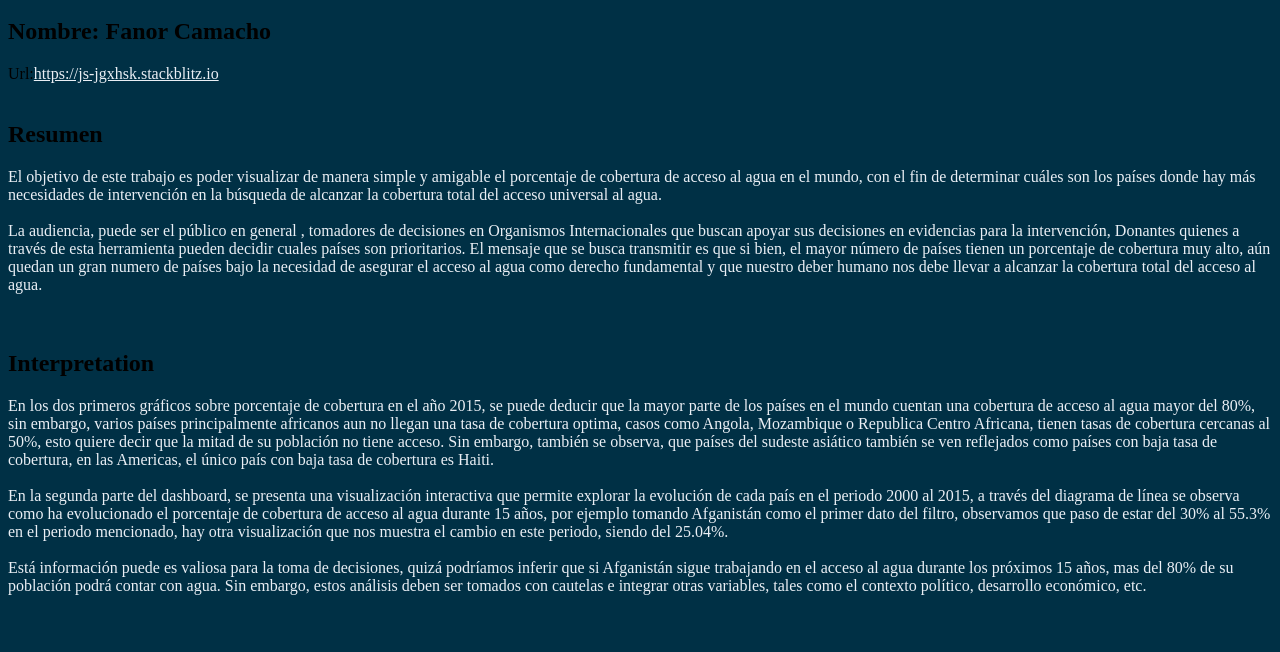
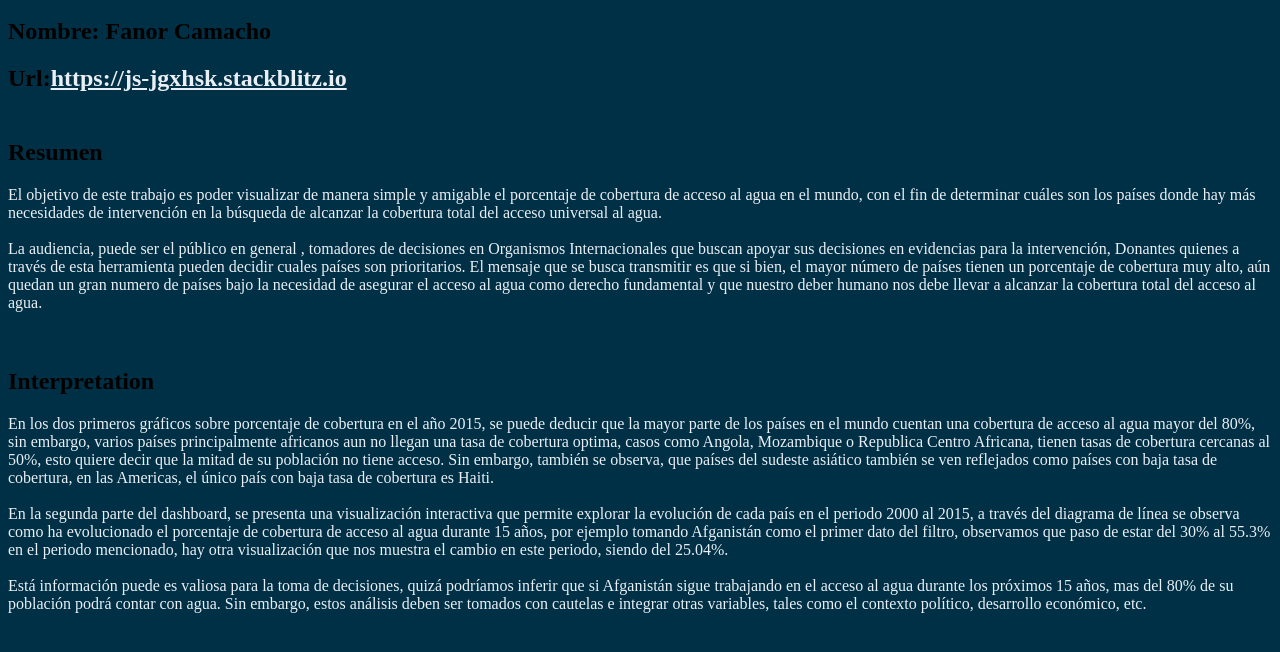
Before and after one commit to FanorC/Seminario, a website: page index.html in a window 1280 px wide. Shown: the part 48-700 px from the top of the page. Drawn offline with Linux system fonts and the light colour scheme.

Commit message:
1 file modified

```diff
--- a/index.html
+++ b/index.html
@@ -4,8 +4,8 @@
 
 <h1> Seminario Visualización de Datos </h1>
 <h2> Nombre: Fanor Camacho </br> </h2>
-Url:<a style="color:#EAEFF5" href="https://js-jgxhsk.stackblitz.io">https://js-jgxhsk.stackblitz.io </a> <br><br>
-
+<h2>Url:<a style="color:#EAEFF5" href="https://js-jgxhsk.stackblitz.io">https://js-jgxhsk.stackblitz.io </a> <br><br>
+</h2>
 <div class="summary">
         <h2 class="text-title">Resumen</h2>
         <div class="text" style="color:#EAEFF5">
```
